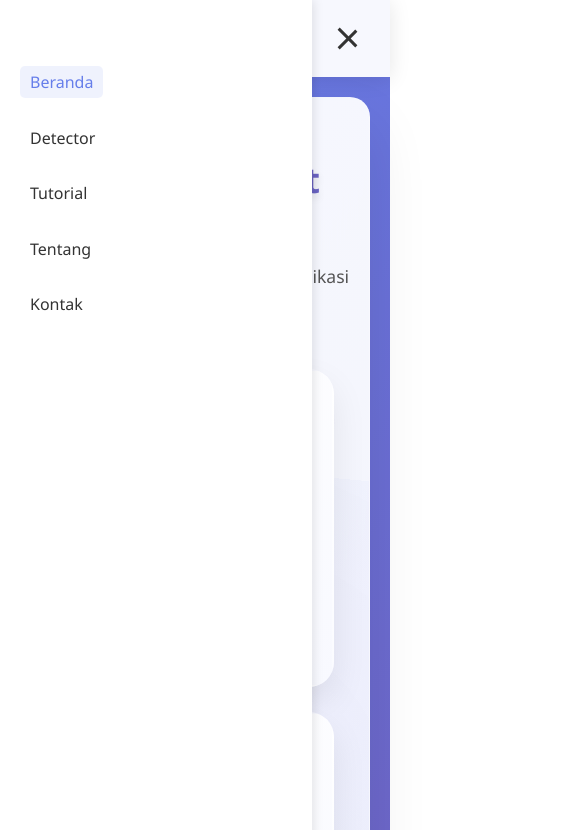
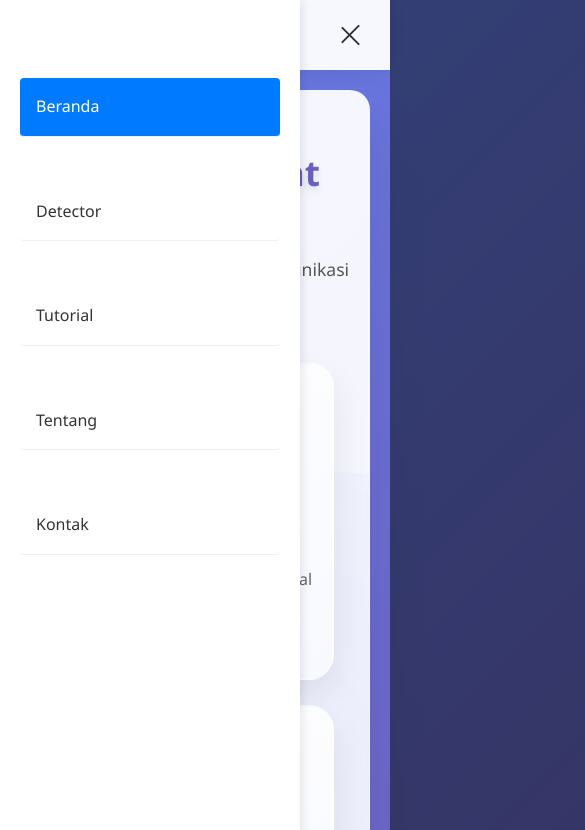
Before and after one commit to Firaniran/stress-chat-detector, a website built with Vite: page index.html in a window 390 px wide. Both pictures are taken after a click on the element 347 px from the left and 38 px from the top of the page. Shown: the top 830 px of the page, 585 px wide, since content can reach past the window. Built offline with nearby package versions, Linux system fonts and the light colour scheme; what tesseract.js would draw is missing.

Commit message:
fix hamburger button

```diff
--- a/src/controllers/NavigationController.js
+++ b/src/controllers/NavigationController.js
@@ -9,6 +9,7 @@ export class NavigationController {
         this.hamburger = null;
         this.isNavigating = false;
         this.isMobileMenuOpen = false;
+        this.hamburgerInitialized = false;
     }
 
     init() {
@@ -66,68 +67,125 @@ export class NavigationController {
         document.addEventListener('pageRendered', (e) => {
             console.log(`Page rendered successfully: ${e.detail.page}`);
             this.onPageRendered(e.detail.page, e.detail.view);
-            // Re-initialize hamburger after page render
+            // Re-initialize hamburger menu setelah page render
             setTimeout(() => this.initHamburgerMenu(), 100);
+        });
+
+        // Handle clicks outside mobile menu to close it
+        document.addEventListener('click', (e) => {
+            if (this.isMobileMenuOpen &&
+                !this.navMenu.contains(e.target) &&
+                !this.hamburger.contains(e.target)) {
+                this.closeMobileMenu();
+            }
         });
     }
 
     initHamburgerMenu() {
         console.log('Initializing hamburger menu...');
 
-        this.hamburger = document.getElementById('hamburger');
-        this.navMenu = document.getElementById('navMenu');
+        this.hamburger = document.querySelector('.hamburger') || document.getElementById('hamburger');
+        this.navMenu = document.querySelector('.nav-menu') || document.getElementById('navMenu');
 
         console.log('Hamburger element:', this.hamburger);
         console.log('NavMenu element:', this.navMenu);
 
         if (this.hamburger && this.navMenu) {
-            // Remove existing event listeners
+            // Remove existing event listeners to prevent duplicates
+            if (this.handleHamburgerClick) {
                 this.hamburger.removeEventListener('click', this.handleHamburgerClick);
+            }
+
+            // Create bound function
+            this.handleHamburgerClick = this.handleHamburgerClick.bind(this);
 
             // Add click event listener
-            this.hamburger.addEventListener('click', (e) => {
-                e.preventDefault();
-                e.stopPropagation();
-                console.log('Hamburger clicked!');
-                this.toggleMobileMenu();
-            });
+            this.hamburger.addEventListener('click', this.handleHamburgerClick);
 
-            // Set up mobile menu styles
+            // Ensure hamburger is visible on mobile
+            this.ensureHamburgerVisibility();
+
+            // Setup mobile menu styles
             this.setupMobileMenuStyles();
+
+            // Mark as initialized
+            this.hamburgerInitialized = true;
 
             console.log('Hamburger menu initialized successfully');
         } else {
             console.error('Hamburger or NavMenu not found!');
+            console.log('Available elements with .hamburger class:', document.querySelectorAll('.hamburger'));
+            console.log('Available elements with .nav-menu class:', document.querySelectorAll('.nav-menu'));
+        }
+    }
+
+    ensureHamburgerVisibility() {
+        if (!this.hamburger) return;
+
+        // Force display the hamburger on mobile
+        if (window.innerWidth <= 968) {
+            this.hamburger.style.display = 'flex';
+            this.hamburger.style.position = 'relative';
+            this.hamburger.style.zIndex = '1001';
+
+            console.log('Hamburger visibility ensured for mobile');
+            console.log('Hamburger computed style:', window.getComputedStyle(this.hamburger).display);
         }
     }
 
     setupMobileMenuStyles() {
         if (!this.navMenu) return;
 
-        // Apply mobile styles directly via JavaScript
+        // Apply mobile styles only on mobile screens
         if (window.innerWidth <= 968) {
+            // Reset any previous styles
             this.navMenu.style.position = 'fixed';
             this.navMenu.style.top = '0';
-            this.navMenu.style.left = '-100%';
+            this.navMenu.style.left = this.isMobileMenuOpen ? '0' : '-100%';
             this.navMenu.style.width = '80%';
             this.navMenu.style.height = '100vh';
             this.navMenu.style.backgroundColor = '#fff';
+            this.navMenu.style.display = 'flex';
             this.navMenu.style.flexDirection = 'column';
             this.navMenu.style.padding = '70px 20px 20px';
             this.navMenu.style.boxShadow = '2px 0 10px rgba(0,0,0,0.1)';
             this.navMenu.style.zIndex = '1000';
             this.navMenu.style.transition = 'left 0.3s ease';
-            this.navMenu.style.display = 'flex';
+            this.navMenu.style.listStyle = 'none';
 
             console.log('Mobile menu styles applied');
         }
     }
 
+    handleHamburgerClick(e) {
+        e.preventDefault();
+        e.stopPropagation();
+        console.log('Hamburger clicked!');
+        console.log('Hamburger element dimensions:', {
+            width: this.hamburger.offsetWidth,
+            height: this.hamburger.offsetHeight,
+            display: window.getComputedStyle(this.hamburger).display
+        });
+        this.toggleMobileMenu();
+    }
+
     setupResponsiveHandling() {
         window.addEventListener('resize', () => {
             if (window.innerWidth > 968) {
-                // Desktop view - reset styles
+                // Desktop view - close menu and reset styles
+                this.closeMobileMenu();
+                this.resetDesktopStyles();
+            } else {
+                // Mobile view - ensure hamburger is visible and apply mobile styles
+                this.ensureHamburgerVisibility();
+                this.setupMobileMenuStyles();
+            }
+        });
+    }
+
+    resetDesktopStyles() {
         if (this.navMenu) {
+            // Reset all mobile-specific styles for desktop
             this.navMenu.style.position = '';
             this.navMenu.style.top = '';
             this.navMenu.style.left = '';
@@ -140,17 +198,11 @@ export class NavigationController {
             this.navMenu.style.zIndex = '';
             this.navMenu.style.transition = '';
             this.navMenu.style.display = '';
-                    this.navMenu.classList.remove('active');
         }
+
         if (this.hamburger) {
-                    this.hamburger.classList.remove('active');
+            this.hamburger.style.display = '';
         }
-                this.isMobileMenuOpen = false;
-            } else {
-                // Mobile view - apply mobile styles
-                this.setupMobileMenuStyles();
-            }
-        });
     }
 
     async navigateToPage(page) {
@@ -189,6 +241,7 @@ export class NavigationController {
     onPageRendered(page, view) {
         console.log(`Setting up page-specific functionality for: ${page}`);
         if (page === 'detector' && window.app && window.app.detectorController) {
+            // Detector-specific functionality
         }
     }
 
@@ -204,7 +257,7 @@ export class NavigationController {
             }
         });
 
-        // Update footer-link classes (optional visual feedback)
+        // Update footer-link classes
         const footerLinks = document.querySelectorAll('.footer-link');
         footerLinks.forEach(link => {
             const page = link.getAttribute('data-page');
@@ -232,7 +285,6 @@ export class NavigationController {
     }
 
     showLoadingIndicator() {
-        // Add smooth fade out transition to current content
         const mainContent = document.getElementById('mainContent');
         if (mainContent) {
             mainContent.style.transition = 'opacity 0.3s ease-out, transform 0.3s ease-out';
@@ -242,13 +294,11 @@ export class NavigationController {
     }
 
     hideLoadingIndicator() {
-        // Add smooth fade in transition to new content
         const mainContent = document.getElementById('mainContent');
         if (mainContent) {
             setTimeout(() => {
                 mainContent.style.opacity = '1';
                 mainContent.style.transform = 'translateY(0)';
-                // Remove transition after animation completes
                 setTimeout(() => {
                     mainContent.style.transition = '';
                 }, 300);
@@ -272,53 +322,65 @@ export class NavigationController {
         console.log('toggleMobileMenu called');
         console.log('Current menu state:', this.isMobileMenuOpen);
 
-        if (!this.navMenu) {
-            console.error('navMenu not found!');
+        if (!this.navMenu || !this.hamburger) {
+            console.error('navMenu or hamburger not found!');
             return;
         }
 
         if (this.isMobileMenuOpen) {
             // Close menu
             console.log('Closing mobile menu');
+            this.navMenu.classList.remove('active');
+            this.hamburger.classList.remove('active');
             this.navMenu.style.left = '-100%';
-            this.navMenu.classList.remove('active');
-            if (this.hamburger) this.hamburger.classList.remove('active');
             this.isMobileMenuOpen = false;
         } else {
             // Open menu
             console.log('Opening mobile menu');
+            this.navMenu.classList.add('active');
+            this.hamburger.classList.add('active');
             this.navMenu.style.left = '0';
-            this.navMenu.classList.add('active');
-            if (this.hamburger) this.hamburger.classList.add('active');
             this.isMobileMenuOpen = true;
+
+            // Add body scroll lock
+            document.body.style.overflow = 'hidden';
         }
 
         console.log('Menu state after toggle:', this.isMobileMenuOpen);
+        console.log('Menu classes:', this.navMenu.className);
         console.log('Menu left position:', this.navMenu.style.left);
     }
 
     closeMobileMenu() {
         if (this.navMenu) {
+            this.navMenu.classList.remove('active');
             this.navMenu.style.left = '-100%';
-            this.navMenu.classList.remove('active');
         }
         if (this.hamburger) {
             this.hamburger.classList.remove('active');
         }
         this.isMobileMenuOpen = false;
+
+        // Remove body scroll lock
+        document.body.style.overflow = '';
     }
 
     getCurrentPage() {
         return this.currentPage;
     }
 
-    // Method to get current view instance
     getCurrentView() {
         return this.viewRenderer.getCurrentView();
     }
 
-    // Method to refresh current page
     async refreshCurrentPage() {
         await this.navigateToPage(this.currentPage);
     }
+
+    destroy() {
+        if (this.hamburger && this.handleHamburgerClick) {
+            this.hamburger.removeEventListener('click', this.handleHamburgerClick);
         }
+        this.hamburgerInitialized = false;
+    }
+}
--- a/src/styles/main.css
+++ b/src/styles/main.css
@@ -62,35 +62,82 @@ body {
     background: rgba(102, 126, 234, 0.1);
 }
 
+/* Header and Navigation Base Styles */
+.header {
+    position: relative;
+    display: flex;
+    justify-content: space-between;
+    align-items: center;
+    padding: 1rem 2rem;
+    background: #fff;
+    box-shadow: 0 2px 4px rgba(0,0,0,0.1);
+}
+
 /* Hamburger Button */
 .hamburger {
     display: none;
     flex-direction: column;
+    justify-content: center;
+    align-items: center;
     cursor: pointer;
-    padding: 10px;
+    padding: 8px;
     z-index: 1001;
+    background: none;
+    border: none;
+    width: 40px;
+    height: 40px;
+    border-radius: 4px;
+    transition: background-color 0.3s ease;
+}
+
+.hamburger:hover {
+    background-color: rgba(0,0,0,0.05);
 }
 
 .hamburger span {
+    display: block;
     width: 25px;
     height: 3px;
     background: #333;
     margin: 3px 0;
     transition: all 0.3s ease;
     transform-origin: center;
+    border-radius: 2px;
 }
 
 /* Menu Navigasi */
 .nav-menu {
     display: flex;
     list-style: none;
+    margin: 0;
+    padding: 0;
     transition: all 0.3s ease;
 }
 
-/* Style untuk mobile */
+.nav-menu li {
+    margin: 0 1rem;
+}
+
+.nav-link {
+    text-decoration: none;
+    color: #333;
+    padding: 0.5rem 1rem;
+    border-radius: 4px;
+    transition: all 0.3s ease;
+    display: block;
+}
+
+.nav-link:hover,
+.nav-link.active {
+    background-color: #007bff;
+    color: white;
+}
+
+/* Mobile Styles */
 @media (max-width: 968px) {
     .hamburger {
-        display: flex;
+        display: flex !important;
+        order: 2;
     }
 
     .nav-menu {
@@ -98,29 +145,80 @@ body {
         top: 0;
         left: -100%;
         width: 80%;
+        max-width: 300px;
         height: 100vh;
         background: #fff;
         flex-direction: column;
-        padding: 70px 20px 20px;
+        padding: 80px 20px 20px;
         box-shadow: 2px 0 10px rgba(0,0,0,0.1);
         z-index: 1000;
+        transition: left 0.3s ease;
+        overflow-y: auto;
     }
 
     .nav-menu.active {
         left: 0;
     }
 
-    /* Animasi hamburger saat aktif */
+    .nav-menu li {
+        margin: 0.5rem 0;
+        width: 100%;
+    }
+
+    .nav-link {
+        padding: 1rem;
+        border-bottom: 1px solid #f0f0f0;
+        width: 100%;
+        text-align: left;
+    }
+
+    /* Hamburger Animation */
     .hamburger.active span:nth-child(1) {
-        transform: translateY(8px) rotate(45deg);
+        transform: translateY(9px) rotate(45deg);
     }
 
     .hamburger.active span:nth-child(2) {
         opacity: 0;
+        transform: translateX(-20px);
     }
 
     .hamburger.active span:nth-child(3) {
-        transform: translateY(-8px) rotate(-45deg);
+        transform: translateY(-9px) rotate(-45deg);
+    }
+
+    /* Overlay for mobile menu */
+    .nav-menu.active::before {
+        content: '';
+        position: fixed;
+        top: 0;
+        left: 100%;
+        width: 100vw;
+        height: 100vh;
+        background: rgba(0,0,0,0.5);
+        z-index: -1;
+    }
+}
+
+/* Ensure hamburger is visible on small screens */
+@media (max-width: 768px) {
+    .hamburger {
+        display: flex !important;
+    }
+
+    .nav-menu {
+        width: 85%;
+    }
+}
+
+/* Very small screens */
+@media (max-width: 480px) {
+    .header {
+        padding: 1rem;
+    }
+
+    .nav-menu {
+        width: 90%;
+        padding: 70px 15px 15px;
     }
 }
 
```
Lines whose indentation alone changed are shown as unchanged.
